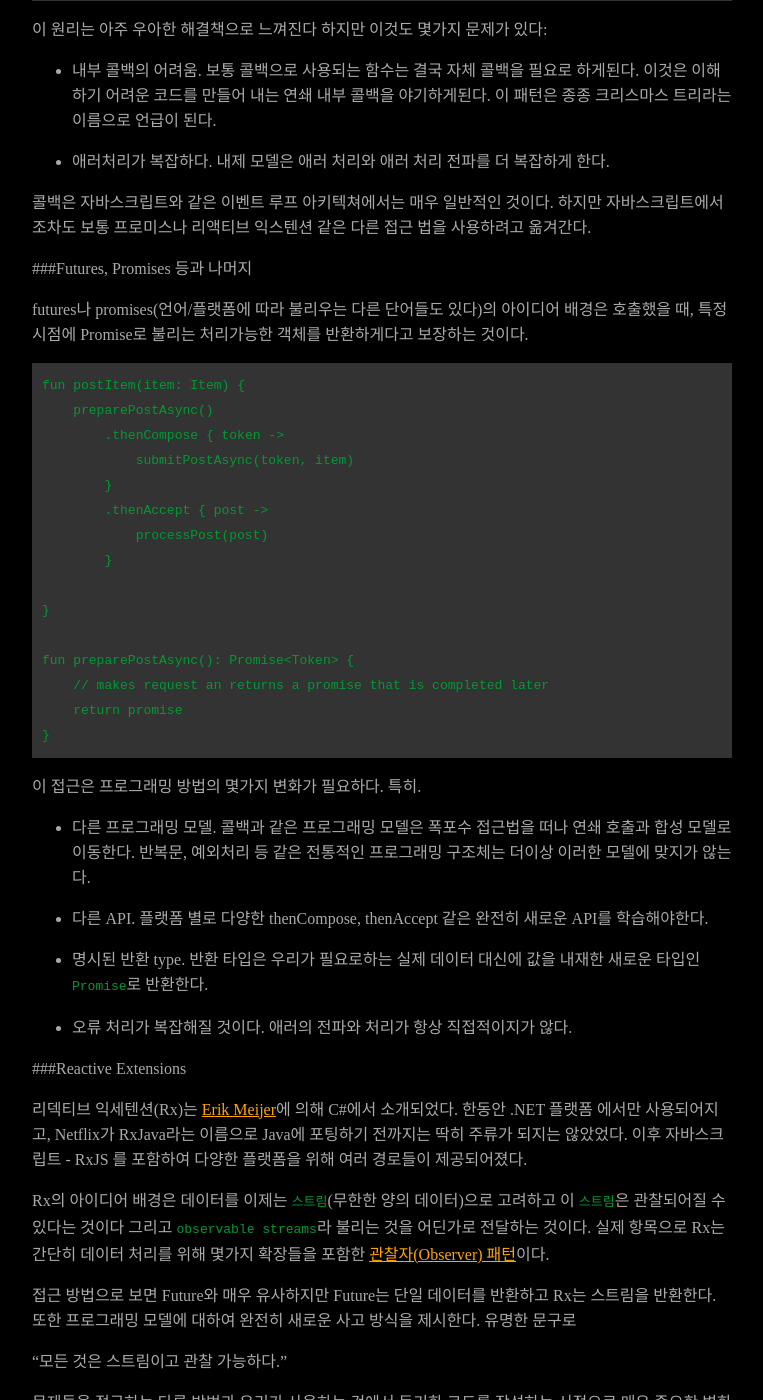
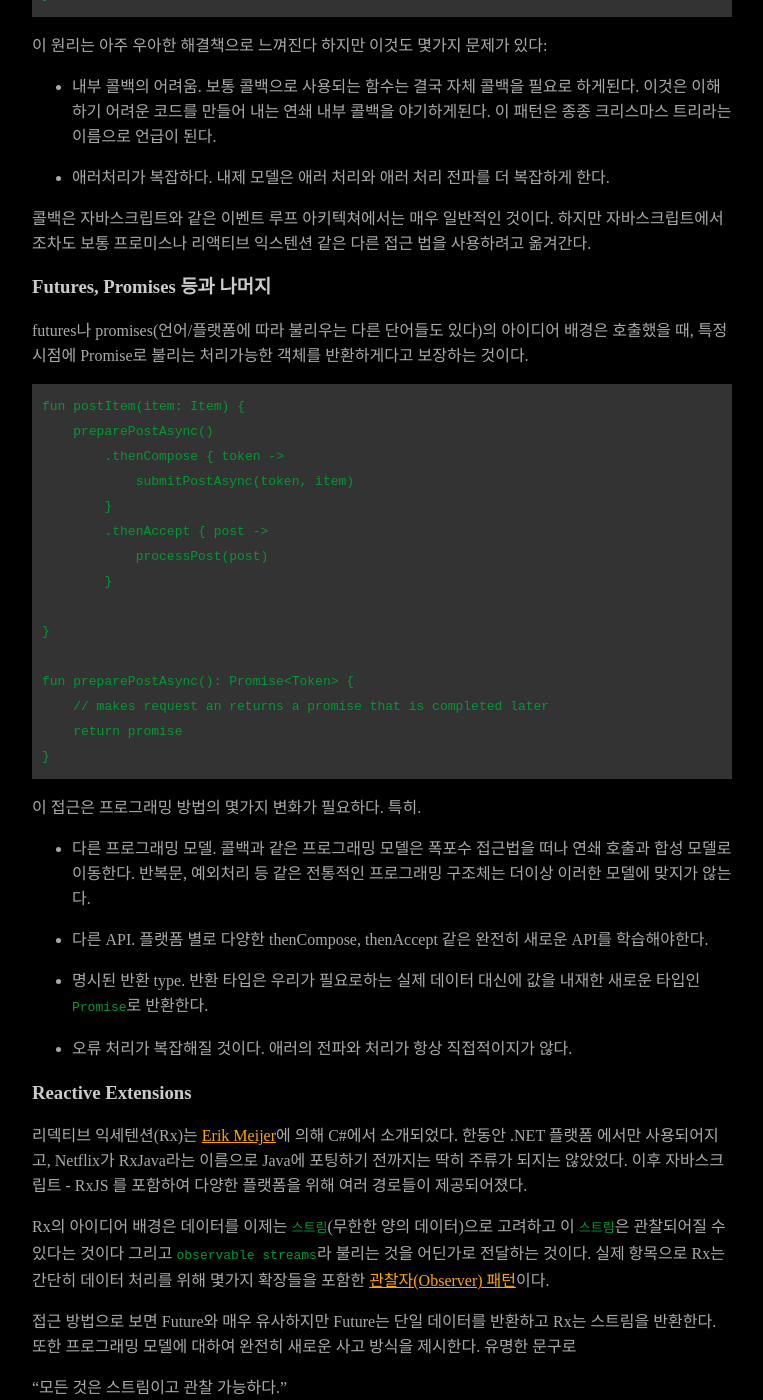
Before and after one commit to nurinamu/nurinamu.github.io, a Jekyll site: the page built from _posts/translation/2019-02-01-asynchronous-programming-techniques.md, in a window 1280 px wide and 1400 px high, scrolled down 1962 px. Shown: the whole window, without its empty margins (258-1021 px from the left). Built offline with Jekyll 4.4.1, drawn with Linux system fonts in a browser that asks for light colours; some of the changed text lies outside the part shown.

Commit message:
fix typo

```diff
--- a/_posts/translation/2019-02-01-asynchronous-programming-techniques.md
+++ b/_posts/translation/2019-02-01-asynchronous-programming-techniques.md
@@ -8,10 +8,10 @@ description : kotlin 코루틴에 대한 좀 더 정확한 이해와 학습을
 
 # 비동기 프로그래밍 테크닉 (Asynchronous Programming Techniques)
 
-> #### 번역
+>#### 번역
 해당 번역은 정식 번역이 아닌 학습을 위한 개인 번역입니다. 참고 부탁드립니다. **nurinamu**
 
-원문 [Asynchronous Programming Techniques](http://kotlinlang.org/docs/tutorials/coroutines/async-programming.html)
+#### 원문 [Asynchronous Programming Techniques](http://kotlinlang.org/docs/tutorials/coroutines/async-programming.html)
 
 이 튜토리얼은 비동기 프로그래밍의 다른 접근 방법을 설명한다.
 
@@ -51,7 +51,7 @@ fun preparePost(): Token {
 - 항상 가능한 것이 아니다. 자바스크립트 같은 몇몇 플랫폼에서는 쓰레드를 지원조차 하지 않는다.
 - 쉽지가 않다. 경쟁 상황을 피하기 위한 쓰레드들을 디버깅 하는 것은 멀티 쓰레드 프로그램에서 자주 겪는 힘든 일이다.
 
-###Callbacks
+### Callbacks
 
 콜백(callbacks)은 하나의 함수를 다른 함수로 파라미터로 전달하는 것이다. 이것은 완료시점에 한번만 호출된다.
 
@@ -78,7 +78,7 @@ fun preparePostAsync(callback: (Token) -> Unit) {
 
 콜백은 자바스크립트와 같은 이벤트 루프 아키텍쳐에서는 매우 일반적인 것이다. 하지만 자바스크립트에서 조차도 보통 프로미스나 리액티브 익스텐션 같은 다른 접근 법을 사용하려고 옮겨간다.
 
-###Futures, Promises 등과 나머지
+### Futures, Promises 등과 나머지
 
 futures나 promises(언어/플랫폼에 따라 불리우는 다른 단어들도 있다)의 아이디어 배경은 호출했을 때, 특정 시점에 Promise로 불리는 처리가능한 객체를 반환하게다고 보장하는 것이다.
 
@@ -110,7 +110,7 @@ fun preparePostAsync(): Promise<Token> {
 
 - 오류 처리가 복잡해질 것이다. 애러의 전파와 처리가 항상 직접적이지가 않다.
 
-###Reactive Extensions
+### Reactive Extensions
 
 리덱티브 익세텐션(Rx)는 [Erik Meijer](https://en.wikipedia.org/wiki/Erik_Meijer_(computer_scientist))에 의해 C#에서 소개되었다. 한동안 .NET 플랫폼 에서만 사용되어지고, Netflix가 RxJava라는 이름으로 Java에 포팅하기 전까지는 딱히 주류가 되지는 않았었다. 이후 자바스크립트 - RxJS 를 포함하여 다양한 플랫폼을 위해 여러 경로들이 제공되어졌다.
 
@@ -124,7 +124,7 @@ Rx의 아이디어 배경은 데이터를 이제는 `스트림`(무한한 양의
 
 게다가, Rx는 애러 핸들링에 대한 좋은 접근을 소개한다.
 
-###Coroutines
+### Coroutines
 
 비동기 코드를 작성하기 위한 코틀린의 접근은 연기 가능한(suspendable) 연산들의 아이디어(함수가 특정 포인트에서 실행을 연기할 수 있고 이후 다시 실행할 수 있는 아이디어)인 코루틴을 사용하는 것이다.
 
```
